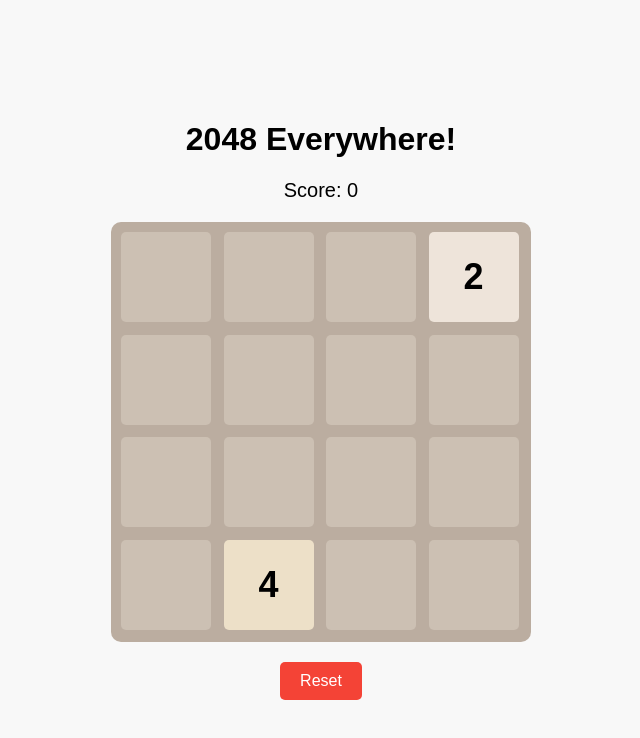
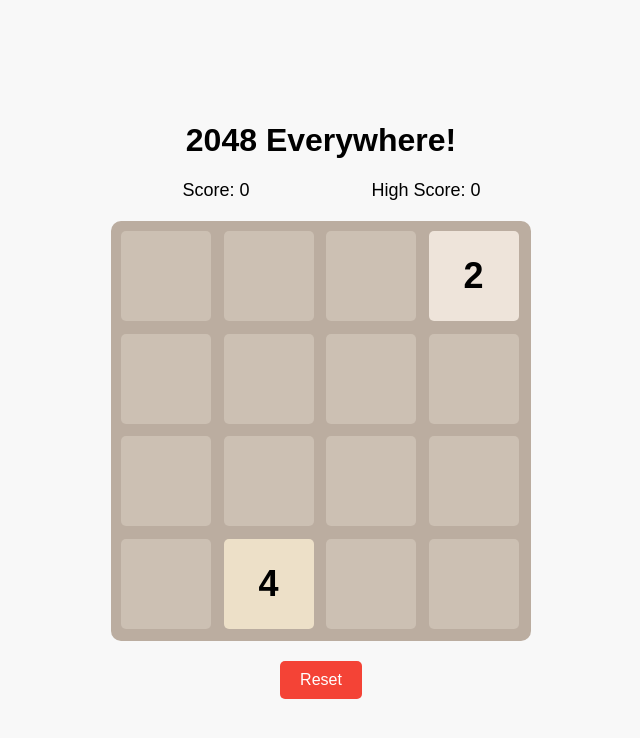
Before and after one commit to minhangwu/2048everywhere, a website: page index.html in a window 1280 px wide. Shown: the whole page, without its empty margins (319-959 px from the left). Drawn offline with Linux system fonts and the light colour scheme.

Commit message:
Add High Score

```diff
--- a/index.html
+++ b/index.html
@@ -9,7 +9,10 @@
     <body>
         <div class="container">
             <h1>2048 Everywhere!</h1>
-            <div class="score">Score: <span id="score">0</span></div>
+            <div class="scores">
+                <div class="score">Score: <span id="score">0</span></div>
+                <div class="high-score">High Score: <span id="high-score">0</span></div>
+            </div>
             <div class="board" id="board"></div>
             <button class="reset-button" id="resetButton">Reset</button>
           </div>
--- a/script.js
+++ b/script.js
@@ -1,6 +1,10 @@
 var tiles = [];
 var size = 4;
 var score = 0;
+
+if (!localStorage.getItem('highScore')) {
+    localStorage.setItem('highScore', 0);
+}
 
 // Create size*size tiles with default value of 0
 function createBoard() {
@@ -36,12 +40,19 @@ function updateBoard() {
             board.appendChild(tile);
         }
     }
-    updateScore();
+    updateScores();
 }
 
-function updateScore() {
+function updateScores() {
     const scoreElement = document.querySelector('#score');
+    const highScoreElement = document.querySelector('#high-score');
+
+    if (score > parseInt(localStorage.getItem('highScore'))) {
+        localStorage.setItem('highScore', score);
+    }
+
     scoreElement.textContent = score.toString();
+    highScoreElement.textContent = localStorage.getItem('highScore');
 }
 
 // Add a tile at a random empty location with value of 2 or 4
--- a/style.css
+++ b/style.css
@@ -92,9 +92,16 @@ body {
   font-size: 24px;
 }
 
-.score {
-  font-size: 20px;
-  margin-bottom: 10px;
+.scores {
+  display: flex;
+  justify-content: space-between;
+  margin-bottom: 20px;
+  font-size: 18px;
+}
+
+.score,
+.high-score {
+  flex: 1;
 }
 
 .reset-button {
```
